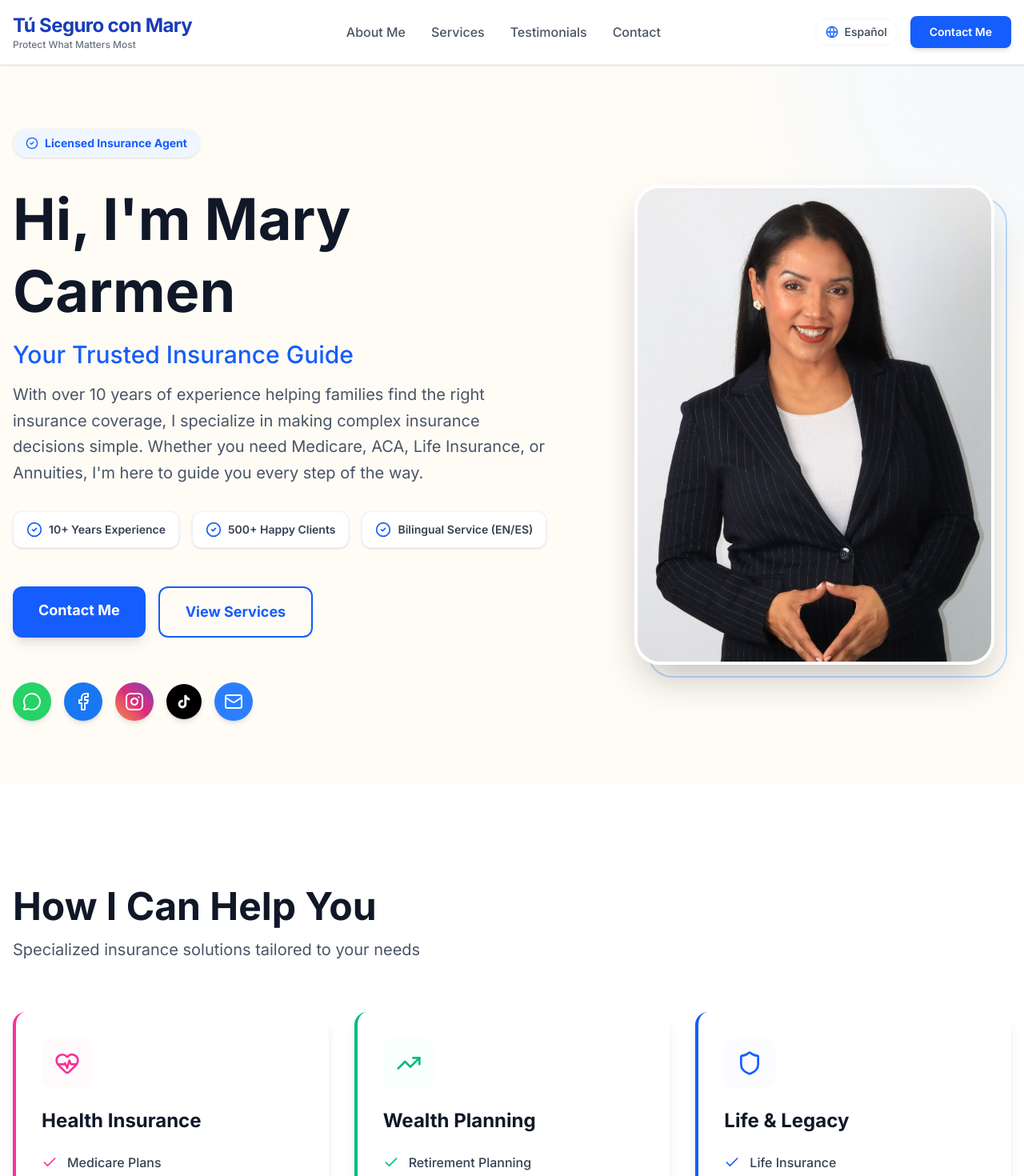
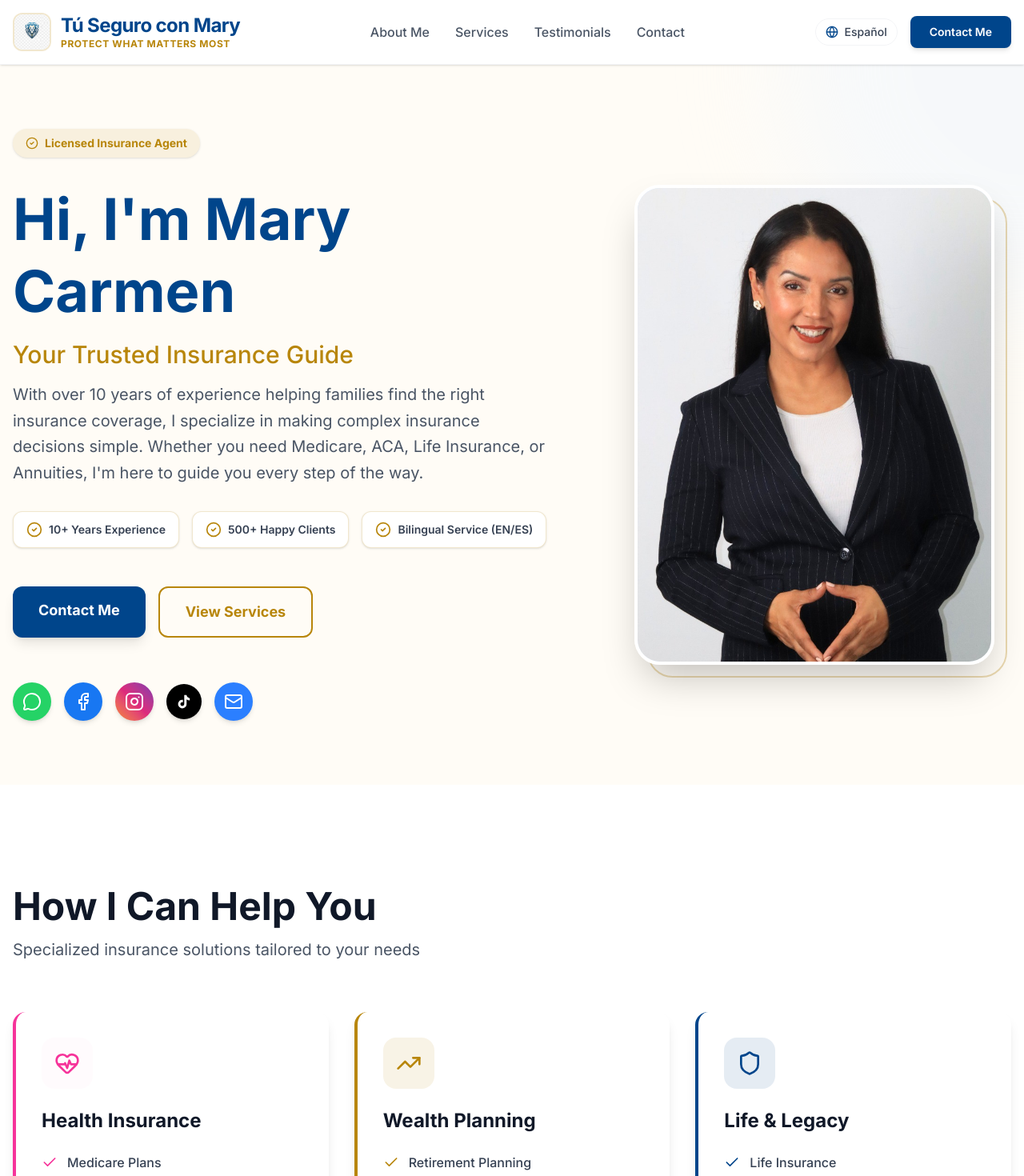
Before and after one commit to AnthonyFclub/tu-seguro-con-mary-landing, a Next.js app: page /en in a window 1280 px wide. Shown: the top 1470 px of the page at 80% size. Built offline with nearby package versions, Linux system fonts and the light colour scheme.

Commit message:
Integrate lion logo and update brand colors to blue and gold site-wide

```diff
--- a/app/globals.css
+++ b/app/globals.css
@@ -11,6 +11,8 @@
   --color-foreground: var(--foreground);
   --font-sans: var(--font-geist-sans);
   --font-mono: var(--font-geist-mono);
+  --color-brand-blue: #00458b;
+  --color-brand-gold: #b8860b;
 }
 
 @media (prefers-color-scheme: dark) {
--- a/components/Footer.tsx
+++ b/components/Footer.tsx
@@ -1,5 +1,6 @@
 import { useTranslations } from 'next-intl';
 import { Link } from '@/navigation';
+import Image from 'next/image';
 
 export default function Footer() {
     const t = useTranslations('Footer');
@@ -14,15 +15,20 @@ export default function Footer() {
 
                     {/* Column 1: Branding */}
                     <div className="lg:col-span-1.5 space-y-6">
-                        <div>
-                            <p className="text-2xl font-bold text-white mb-1">Tú Seguro con Mary</p>
-                            <p className="text-sm text-blue-400 font-medium uppercase tracking-widest">{h('tagline')}</p>
+                        <div className="flex items-center gap-3">
+                            <div className="relative w-10 h-10 rounded-lg overflow-hidden border border-white/10">
+                                <Image src="/logo.jpg" alt="Logo" fill className="object-cover" />
+                            </div>
+                            <div>
+                                <p className="text-xl font-bold text-white mb-0.5">Tú Seguro con Mary</p>
+                                <p className="text-[10px] text-brand-gold font-bold uppercase tracking-widest">{h('tagline')}</p>
+                            </div>
                         </div>
                         <p className="text-sm leading-relaxed max-w-sm">
                             {t('branding.description')}
                         </p>
                         <div className="pt-2">
-                            <span className="inline-block bg-white/5 px-4 py-2 rounded-lg text-xs font-mono text-gray-300">
+                            <span className="inline-block bg-white/5 px-4 py-2 rounded-lg text-xs font-mono text-gray-300 border border-white/5">
                                 {t('branding.license')}
                             </span>
                         </div>
@@ -93,7 +99,7 @@ export default function Footer() {
                         <p className="text-xs font-medium">
                             {t('copyright', { year: currentYear })}
                         </p>
-                        <div className="flex gap-8 text-[10px] font-bold uppercase tracking-widest">
+                        <div className="flex flex-wrap gap-x-8 gap-y-4 text-[10px] font-bold uppercase tracking-widest text-brand-gold/80">
                             <span>{t('badges.licensed')}</span>
                             <span>{t('badges.bilingual')}</span>
                             <span>{t('badges.experience')}</span>
--- a/components/Header.tsx
+++ b/components/Header.tsx
@@ -1,7 +1,7 @@
 import { useTranslations } from 'next-intl';
 import { Link } from '@/navigation';
 import LanguageSwitcher from './LanguageSwitcher';
-import { cn } from '@/lib/utils';
+import Image from 'next/image';
 
 export default function Header() {
     const t = useTranslations('Header');
@@ -17,13 +17,25 @@ export default function Header() {
         <header className="sticky top-0 z-50 w-full bg-white/95 backdrop-blur-sm border-b border-gray-100 shadow-sm">
             <div className="container mx-auto px-4 h-20 flex items-center justify-between">
                 {/* Logo & Tagline */}
-                <div className="flex flex-col">
-                    <Link href="/" className="text-xl md:text-2xl font-bold text-blue-800 tracking-tight">
-                        Tú Seguro con Mary
+                <div className="flex items-center gap-3">
+                    <Link href="/" className="flex items-center gap-3 group">
+                        <div className="relative w-12 h-12 rounded-xl overflow-hidden border-2 border-brand-gold/20 group-hover:border-brand-gold transition-colors">
+                            <Image
+                                src="/logo.jpg"
+                                alt="Logo"
+                                fill
+                                className="object-cover"
+                            />
+                        </div>
+                        <div className="flex flex-col">
+                            <span className="text-xl md:text-2xl font-bold text-brand-blue tracking-tight leading-tight">
+                                Tú Seguro con Mary
+                            </span>
+                            <span className="text-[10px] md:text-xs text-brand-gold font-bold uppercase tracking-wider">
+                                {t('tagline')}
+                            </span>
+                        </div>
                     </Link>
-                    <span className="text-[10px] md:text-xs text-gray-500 font-medium">
-                        {t('tagline')}
-                    </span>
                 </div>
 
                 {/* Desktop Navigation */}
@@ -44,7 +56,7 @@ export default function Header() {
                     <LanguageSwitcher />
                     <Link
                         href="#contact"
-                        className="hidden sm:inline-flex bg-blue-600 hover:bg-blue-700 text-white px-6 py-2.5 rounded-lg text-sm font-semibold transition-all shadow-md hover:shadow-lg active:scale-95"
+                        className="hidden sm:inline-flex bg-brand-blue hover:bg-brand-blue/90 text-white px-6 py-2.5 rounded-lg text-sm font-semibold transition-all shadow-md hover:shadow-lg active:scale-95"
                     >
                         {t('cta')}
                     </Link>
--- a/components/Hero.tsx
+++ b/components/Hero.tsx
@@ -39,16 +39,16 @@ export default function Hero() {
 
                     {/* Column Left: Content */}
                     <div className="lg:col-span-7 space-y-8 animate-in fade-in slide-in-from-left duration-1000">
-                        <div className="inline-flex items-center gap-2 px-4 py-2 rounded-full bg-blue-50 text-blue-600 text-sm font-bold shadow-sm">
+                        <div className="inline-flex items-center gap-2 px-4 py-2 rounded-full bg-brand-gold/10 text-brand-gold text-sm font-bold shadow-sm">
                             <CheckCircle2 className="w-4 h-4" />
                             {t('badge')}
                         </div>
 
                         <div className="space-y-4">
-                            <h1 className="text-5xl lg:text-7xl font-bold text-gray-900 leading-tight">
+                            <h1 className="text-5xl lg:text-7xl font-bold text-brand-blue leading-tight">
                                 {t('headline')}
                             </h1>
-                            <h2 className="text-2xl lg:text-3xl font-medium text-blue-600">
+                            <h2 className="text-2xl lg:text-3xl font-medium text-brand-gold">
                                 {t('subheadline')}
                             </h2>
                             <p className="text-lg lg:text-xl text-gray-600 max-w-2xl leading-relaxed">
@@ -59,8 +59,8 @@ export default function Hero() {
                         {/* Stats */}
                         <div className="flex flex-wrap gap-4">
                             {stats.map((stat, i) => (
-                                <div key={i} className="flex items-center gap-2 px-4 py-3 bg-white rounded-xl shadow-sm border border-blue-100/50">
-                                    <span className="text-blue-600">{stat.icon}</span>
+                                <div key={i} className="flex items-center gap-2 px-4 py-3 bg-white rounded-xl shadow-sm border border-brand-gold/20">
+                                    <span className="text-brand-gold">{stat.icon}</span>
                                     <span className="text-sm font-semibold text-gray-700">{stat.label}</span>
                                 </div>
                             ))}
@@ -70,13 +70,13 @@ export default function Hero() {
                         <div className="flex flex-wrap gap-4 pt-4">
                             <Link
                                 href="#contact"
-                                className="bg-blue-600 hover:bg-blue-700 text-white px-8 py-4 rounded-xl font-bold text-lg shadow-lg hover:shadow-xl transition-all active:scale-95"
+                                className="bg-brand-blue hover:bg-brand-blue/90 text-white px-8 py-4 rounded-xl font-bold text-lg shadow-lg hover:shadow-xl transition-all active:scale-95"
                             >
                                 {t('buttons.contact')}
                             </Link>
                             <Link
                                 href="#services"
-                                className="border-2 border-blue-600 text-blue-600 hover:bg-blue-50 px-8 py-4 rounded-xl font-bold text-lg transition-all active:scale-95"
+                                className="border-2 border-brand-gold text-brand-gold hover:bg-brand-gold/5 px-8 py-4 rounded-xl font-bold text-lg transition-all active:scale-95"
                             >
                                 {t('buttons.services')}
                             </Link>
@@ -103,7 +103,7 @@ export default function Hero() {
                     <div className="lg:col-span-5 relative animate-in fade-in zoom-in duration-1000 delay-300">
                         <div className="relative aspect-[3/4] w-full max-w-[450px] mx-auto group">
                             {/* Decorative Frame */}
-                            <div className="absolute inset-0 border-2 border-blue-200 rounded-[2rem] translate-x-4 translate-y-4 group-hover:translate-x-6 group-hover:translate-y-6 transition-transform duration-500" />
+                            <div className="absolute inset-0 border-2 border-brand-gold/30 rounded-[2rem] translate-x-4 translate-y-4 group-hover:translate-x-6 group-hover:translate-y-6 transition-transform duration-500" />
 
                             <div className="relative h-full w-full rounded-[2rem] overflow-hidden bg-gradient-to-br from-blue-100 to-blue-50 shadow-2xl border-4 border-white">
                                 <Image
--- a/components/LanguageSwitcher.tsx
+++ b/components/LanguageSwitcher.tsx
@@ -21,7 +21,7 @@ export default function LanguageSwitcher() {
             className="flex items-center gap-2 px-3 py-1.5 rounded-full hover:bg-gray-100 transition-colors text-sm font-medium text-gray-700 border border-gray-100"
             aria-label="Switch Language"
         >
-            <Globe className="w-4 h-4 text-blue-600" />
+            <Globe className="w-4 h-4 text-brand-blue" />
             <span>{locale === 'en' ? 'Español' : 'English'}</span>
         </button>
     );
--- a/components/Services.tsx
+++ b/components/Services.tsx
@@ -21,7 +21,7 @@ export default function Services() {
         },
         {
             id: 'wealth',
-            icon: <TrendingUp className="w-8 h-8 text-emerald-500" />,
+            icon: <TrendingUp className="w-8 h-8 text-brand-gold" />,
             title: t('wealth.title'),
             items: [
                 t('wealth.items.0'),
@@ -30,12 +30,12 @@ export default function Services() {
                 t('wealth.items.3'),
                 t('wealth.items.4'),
             ],
-            borderColor: 'border-emerald-500',
-            bgColor: 'bg-emerald-50/30',
+            borderColor: 'border-brand-gold',
+            bgColor: 'bg-brand-gold/10',
         },
         {
             id: 'legacy',
-            icon: <Shield className="w-8 h-8 text-blue-600" />,
+            icon: <Shield className="w-8 h-8 text-brand-blue" />,
             title: t('legacy.title'),
             items: [
                 t('legacy.items.0'),
@@ -44,8 +44,8 @@ export default function Services() {
                 t('legacy.items.3'),
                 t('legacy.items.4'),
             ],
-            borderColor: 'border-blue-600',
-            bgColor: 'bg-blue-50/30',
+            borderColor: 'border-brand-blue',
+            bgColor: 'bg-brand-blue/10',
         },
     ];
 
@@ -80,7 +80,7 @@ export default function Services() {
                             <ul className="space-y-4">
                                 {service.items.map((item, idx) => (
                                     <li key={idx} className="flex items-start gap-3 text-gray-700">
-                                        <Check className={`w-5 h-5 mt-0.5 flex-shrink-0 ${service.id === 'health' ? 'text-pink-500' : service.id === 'wealth' ? 'text-emerald-500' : 'text-blue-600'}`} />
+                                        <Check className={`w-5 h-5 mt-0.5 flex-shrink-0 ${service.id === 'health' ? 'text-pink-500' : service.id === 'wealth' ? 'text-brand-gold' : 'text-brand-blue'}`} />
                                         <span className="font-medium">{item}</span>
                                     </li>
                                 ))}
```
Also changed, not shown: components/Contact.tsx (+11 -11 lines), components/Testimonials.tsx (+5 -5 lines), public/logo.jpg (added).
